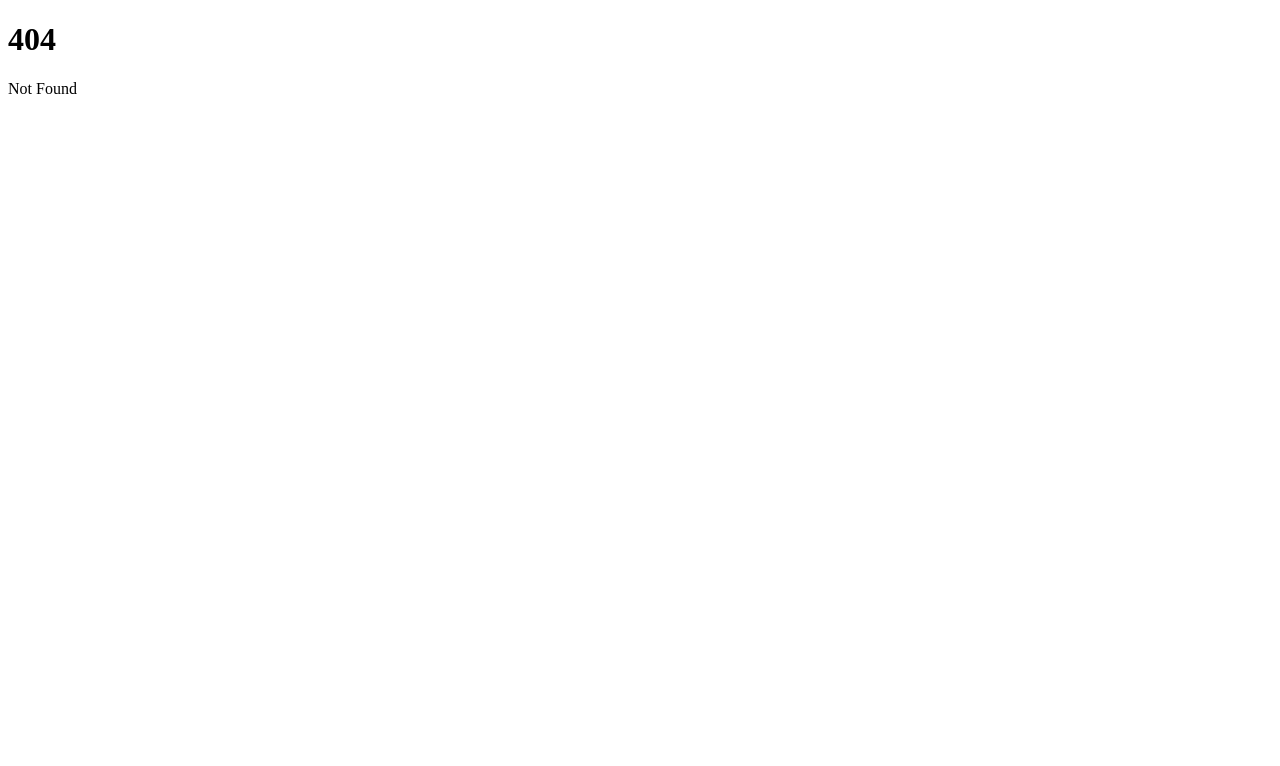
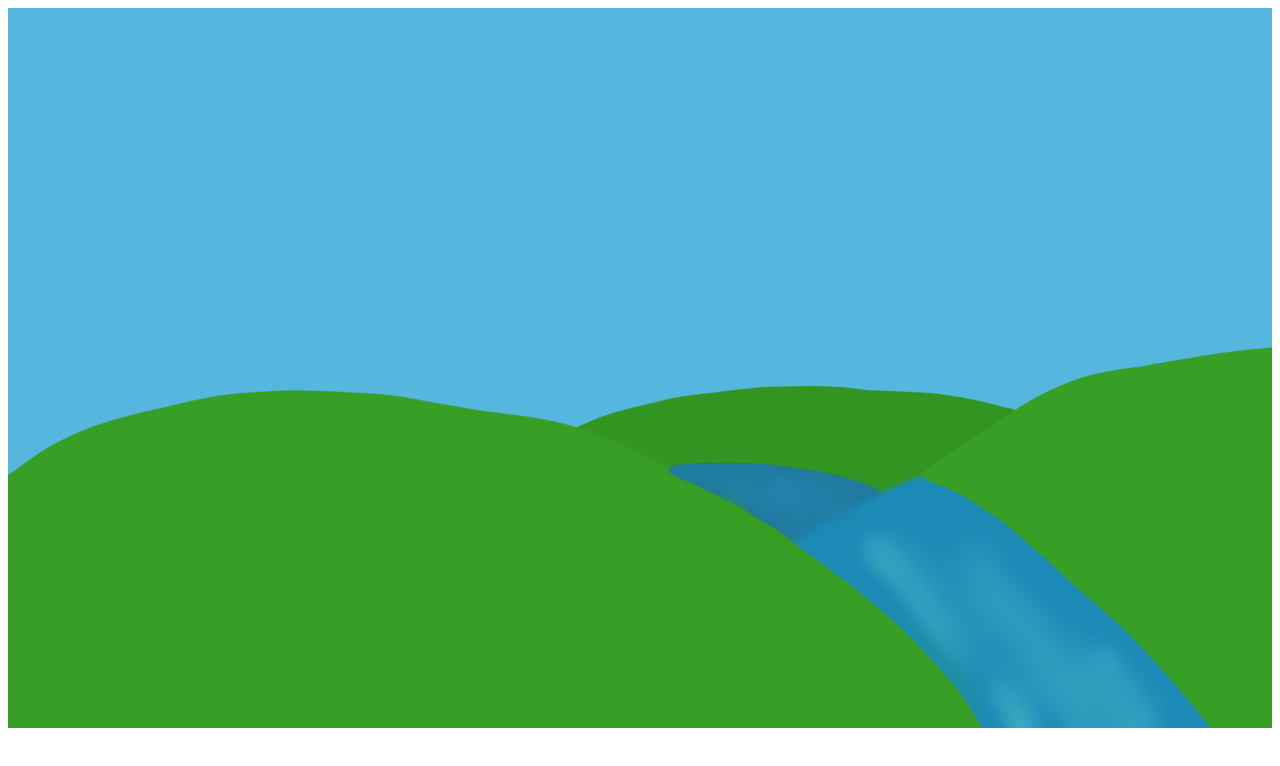
Before and after one commit to JDRSinclair/NDI-Rallonges-Sans-Fils-2023, a SvelteKit app in the folder projetNDI-LRSF/: page /game1 in a window 1280 px wide. Before the commit this address had no page. Shown: the top 766 px of the page. Built offline with nearby package versions, Linux system fonts and the light colour scheme.

Commit message:
Premiere structure du projet, Menu + Game1 + Game2

```diff
--- a/projetNDI-LRSF/src/routes/+page.svelte
+++ b/projetNDI-LRSF/src/routes/+page.svelte
@@ -1,2 +1,51 @@
-<h1>Welcome to SvelteKit</h1>
-<p>Visit <a href="https://kit.svelte.dev">kit.svelte.dev</a> to read the documentation</p>
+<script>
+    import Settings from "./Settings.svelte";
+
+    let settingsOpen = false;
+    let fieldTest;
+
+    function handleClickSettings()
+    {
+        console.log(settingsOpen);
+        if(settingsOpen)
+        {
+            settingsOpen = false;
+        }
+        else
+        {
+            settingsOpen = true;
+        }
+    }
+
+</script>
+
+<body>
+    <div id="mainDiv">
+        <h1>Menu du jeux</h1>
+        <a href="/game1">Jeu 1</a>
+        <a href="/game2">Jeu 2</a>
+        <a href="#" on:click={handleClickSettings}>Options</a>
+
+        {#if settingsOpen}
+            <Settings/>
+        {/if}
+    </div>
+</body>
+
+<style>
+    html, body {
+    height: 100%;
+    margin: 0;
+    overflow: hidden;
+    background-color: #ccc; /* Ajoute une couleur de fond pour mieux voir la div */
+}
+
+
+#mainDiv {
+    width: 100vw;
+    height: 56.25vw; /* 16/9 aspect ratio */
+    max-height: 100vh;
+    background-color: white; /* Ajoute une couleur de fond pour mieux voir la div */
+
+}
+</style>
--- /dev/null
+++ b/projetNDI-LRSF/src/routes/Settings.svelte
@@ -0,0 +1,24 @@
+<body>
+    <div id="mainDiv">
+
+    </div>
+    </body>
+
+    <style>
+        html, body {
+        height: 100%;
+        margin: 0;
+        overflow: hidden;
+        background-color: #ccc; /* Ajoute une couleur de fond pour mieux voir la div */
+    }
+
+
+    #mainDiv {
+        width: 100vw;
+        height: 56.25vw; /* 16/9 aspect ratio */
+        max-height: 100vh;
+        background-size: cover; /* Ajuste la taille du fond pour couvrir toute la div */
+        background-position: center; /* Centre le fond */
+        background-repeat: no-repeat; /* Empêche la répétition du fond */
+        background-image: url("./assets/fond.png");}
+    </style>
--- /dev/null
+++ b/projetNDI-LRSF/src/routes/game1/+page.svelte
@@ -0,0 +1,24 @@
+<body>
+<div id="mainDiv">
+
+</div>
+</body>
+
+<style>
+    html, body {
+    height: 100%;
+    margin: 0;
+    overflow: hidden;
+    background-color: #ccc; /* Ajoute une couleur de fond pour mieux voir la div */
+}
+
+
+#mainDiv {
+    width: 100vw;
+    height: 56.25vw; /* 16/9 aspect ratio */
+    max-height: 100vh;
+    background-size: cover; /* Ajuste la taille du fond pour couvrir toute la div */
+    background-position: center; /* Centre le fond */
+    background-repeat: no-repeat; /* Empêche la répétition du fond */
+    background-image: url("./assets/fond.png");}
+</style>
```
Also changed, not shown: projetNDI-LRSF/src/routes/game1/assets/fond.png (added), projetNDI-LRSF/src/routes/game2/+page.svelte (added).
